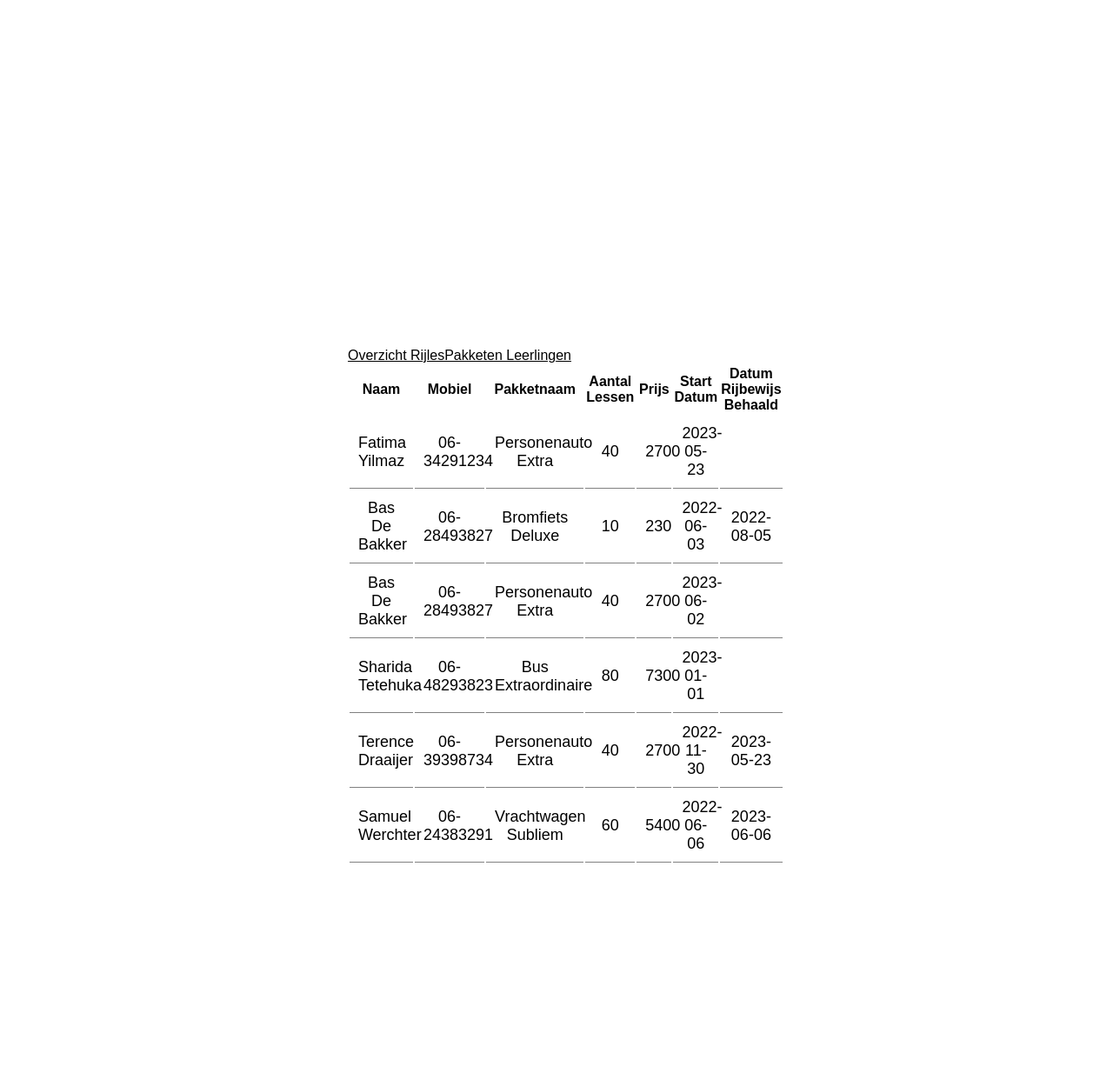
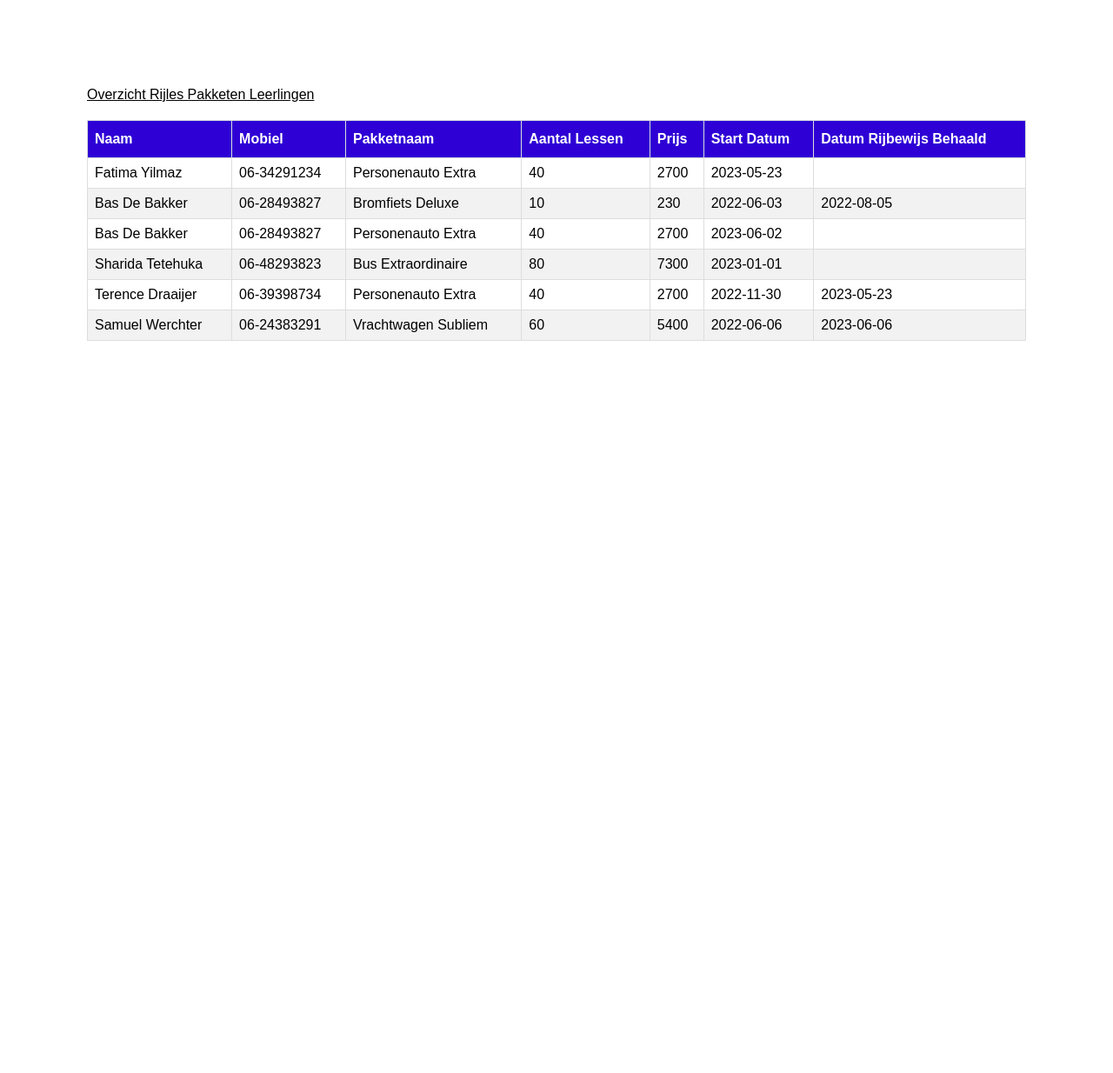
Before and after one commit to MBOUtrecht335880/HERK-BE-P4-Proeftoets-335880, a PHP site: page /Leerling/overzichtrijlespakketen/Leerling/overzichtrijlespakketen in a window 1280 px wide. Shown: the top 1234 px of the page at 87% size. After the commit the page ends 392 px from the top, so only its background shows below. Run offline with PHP 8.4, Linux system fonts and the light colour scheme; data comes from the database, SQL or seed files in the repository.

Commit message:
new styling

```diff
--- a/app/controllers/Leerling.php
+++ b/app/controllers/Leerling.php
@@ -26,7 +26,7 @@ class Leerling extends BaseController
         }
 
         $data = [
-            'title' => 'Overzicht RijlesPakketen Leerlingen',
+            'title' => 'Overzicht Rijles Pakketen Leerlingen',
             'rows' => $rows
         ];
 
--- a/public/css/style.css
+++ b/public/css/style.css
@@ -1,18 +1,44 @@
 body {
-    font-family: sans-serif;
-    display: flex;
-    flex-direction: column;
-    align-items: space-between;
-    margin: 400px;
+  font-family: sans-serif;
+  display: flex;
+  flex-direction: column;
+  align-items: space-between;
+  margin: 100px;
 }
 
-h3,h2 {
-    text-align: center;
+h3,
+h2 {
+  text-align: center;
 }
 
-tr > td {
-    text-align: center;
-    border-bottom: 1px solid gray;
-    padding: 2%;
-    font-size: 18px;
+table {
+  font-family: Arial, Helvetica, sans-serif;
+  border-collapse: collapse;
+  width: 100%;
 }
+
+td,
+th {
+  border: 1px solid #ddd;
+  padding: 8px;
+}
+
+tr:nth-child(even) {
+  background-color: #f2f2f2;
+}
+
+tr:hover {
+  background-color: #ddd;
+}
+
+th {
+  padding-top: 12px;
+  padding-bottom: 12px;
+  text-align: left;
+  background-color: #2e00d5;
+  color: white;
+}
+
+u {
+    margin-bottom: 20px;
+}
```
